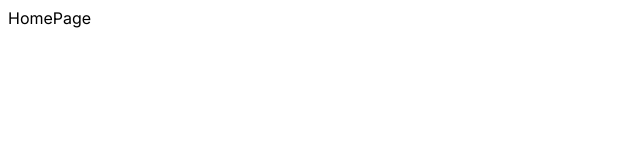
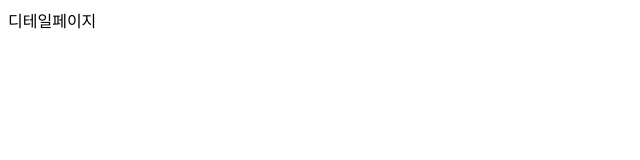
Before and after one commit to Captain-Kim/NBC-HW-Nextj.js-Pokemon_DEX-0705-, a Next.js app: page /detail in a window 1280 px wide. Shown: the top 160 px of the page, without its empty margins (0-640 px from the left). Built offline with nearby package versions, Linux system fonts and the light colour scheme.

Commit message:
add: HomePage, DetailPage 앱 라우팅 구성

```diff
--- a/src/app/detail/page.tsx
+++ b/src/app/detail/page.tsx
@@ -1,3 +1,3 @@
 export default function DetailPage() {
-  return <div>DetailPage</div>;
+  return <div>디테일페이지</div>;
 }
--- a/src/app/layout.tsx
+++ b/src/app/layout.tsx
@@ -2,6 +2,7 @@ import type { Metadata } from "next";
 import { Inter } from "next/font/google";
 import "./globals.css";
 import HomePage from "./home/page";
+import DetailPage from "./detail/page";
 
 const inter = Inter({ subsets: ["latin"] });
 
@@ -18,7 +19,7 @@ export default function RootLayout({
   return (
     <html lang="en">
       <body className={inter.className}>
-        <HomePage />
+        {children}
       </body>
     </html>
   );
```
